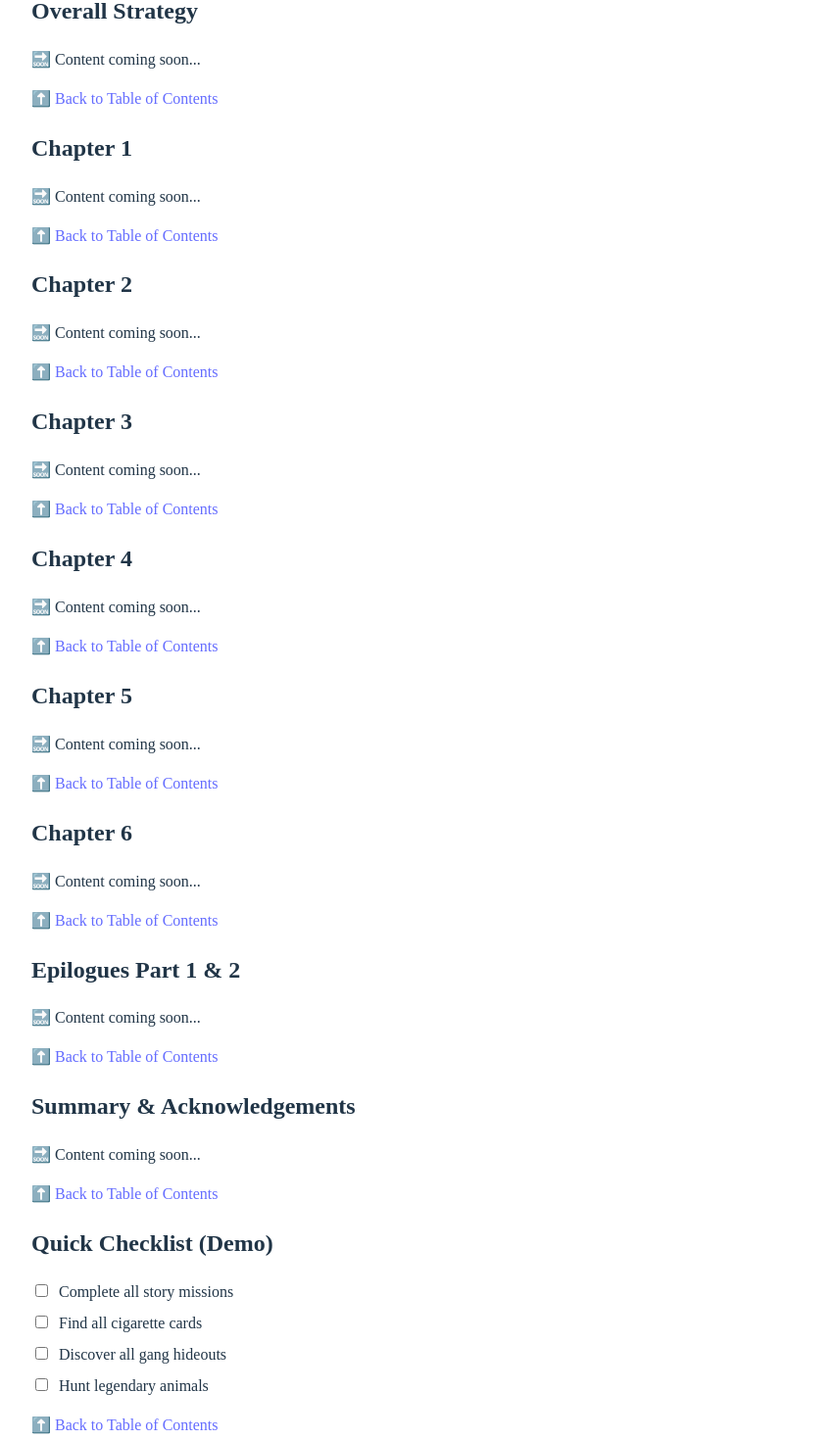
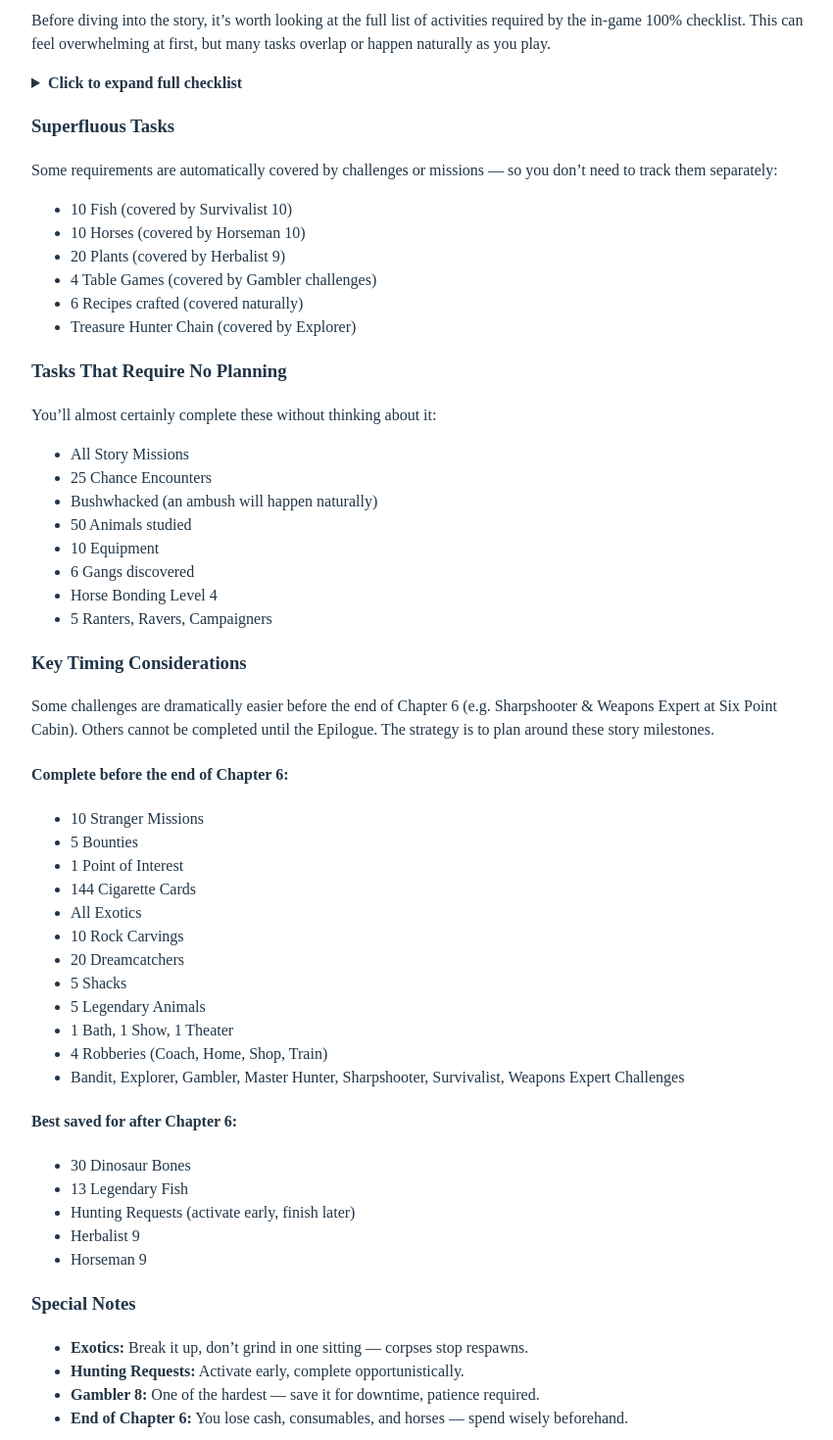
Before and after one commit to ScottA-Reeve/rdr2-100-checklist-react, a React (Vite) app: page / in a window 1280 px wide. Shown: the part 980-2450 px from the top of the page at 98% size, without its empty margins (0-850 px from the left). Built offline with nearby package versions, Linux system fonts and the light colour scheme.

Commit message:
Added Overall Strategy section to guide

```diff
--- a/src/App.jsx
+++ b/src/App.jsx
@@ -26,23 +26,16 @@ function App() {
   };
 
   return (
-    <div
-      style={{
-        padding: "2rem",
-        fontFamily: "serif",
-        maxWidth: "800px",
-        margin: "auto",
-      }}
-    >
+    <div style={{ padding: "2rem", fontFamily: "serif", maxWidth: "800px", margin: "auto" }}>
       <h1>Red Dead Redemption 2 - 100% Completion Guide</h1>
 
       {/* --- Introduction Section --- */}
-      <section id="introduction">
+      <section>
         <h2>Introduction</h2>
         <p>
           The purpose of this guide is to provide a strategy for achieving 100%
-          completion in <strong>Red Dead Redemption 2</strong> as efficiently as
-          possible.
+          completion in <strong>Red Dead Redemption 2</strong> as efficiently
+          as possible.
         </p>
         <p>
           Unlike many other guides, this one focuses on the{" "}
@@ -64,42 +57,21 @@ function App() {
           <strong>spoilers</strong> are unavoidable, so proceed with caution if
           you are new to the story.
         </p>
-        <p>
-          <a href="#toc">⬇️ Go to Table of Contents</a>
-        </p>
       </section>
 
       {/* --- Table of Contents --- */}
       <section id="toc">
         <h2>Table of Contents</h2>
         <ol>
-          <li>
-            <a href="#strategy">A) Overall Strategy *</a>
-          </li>
-          <li>
-            <a href="#chapter1">B) Chapter 1</a>
-          </li>
-          <li>
-            <a href="#chapter2">C) Chapter 2</a>
-          </li>
-          <li>
-            <a href="#chapter3">D) Chapter 3</a>
-          </li>
-          <li>
-            <a href="#chapter4">E) Chapter 4</a>
-          </li>
-          <li>
-            <a href="#chapter5">F) Chapter 5</a>
-          </li>
-          <li>
-            <a href="#chapter6">G) Chapter 6</a>
-          </li>
-          <li>
-            <a href="#epilogues">H) Epilogues Part 1 &amp; 2</a>
-          </li>
-          <li>
-            <a href="#summary">I) Summary &amp; Acknowledgements</a>
-          </li>
+          <li><a href="#strategy">A) Overall Strategy *</a></li>
+          <li><a href="#chapter1">B) Chapter 1</a></li>
+          <li><a href="#chapter2">C) Chapter 2</a></li>
+          <li><a href="#chapter3">D) Chapter 3</a></li>
+          <li><a href="#chapter4">E) Chapter 4</a></li>
+          <li><a href="#chapter5">F) Chapter 5</a></li>
+          <li><a href="#chapter6">G) Chapter 6</a></li>
+          <li><a href="#epilogues">H) Epilogues Part 1 &amp; 2</a></li>
+          <li><a href="#summary">I) Summary &amp; Acknowledgements</a></li>
         </ol>
         <p>
           <em>
@@ -110,73 +82,144 @@ function App() {
         </p>
       </section>
 
-      {/* --- Placeholder Sections --- */}
+      {/* --- Overall Strategy Section --- */}
       <section id="strategy">
-        <h2>Overall Strategy</h2>
-        <p>🔜 Content coming soon...</p>
+        <h2>A) Overall Strategy</h2>
+
         <p>
-          <a href="#toc">⬆️ Back to Table of Contents</a>
+          Before diving into the story, it’s worth looking at the full list of
+          activities required by the in-game 100% checklist. This can feel
+          overwhelming at first, but many tasks overlap or happen naturally as
+          you play.
         </p>
-      </section>
-      <section id="chapter1">
-        <h2>Chapter 1</h2>
-        <p>🔜 Content coming soon...</p>
+
+        <details>
+          <summary><strong>Click to expand full checklist</strong></summary>
+          <pre style={{ whiteSpace: "pre-wrap", marginTop: "1rem" }}>
+Missions and Events:
+ - Missions
+ - 10 Strangers
+ - 5 Bounties
+ - 25 Chance Encounters
+ - Bushwhacked
+ - 6 Gang Hideouts
+
+Collectibles:
+ - 1 Point of Interest
+ - 9 Graves
+ - 144 Cigarette Cards
+ - 30 Dinosaur Bones
+ - 13 Legendary Fish
+ - All Exotics
+ - 10 Rock Carvings
+ - All Hunting Requests
+ - 1 Treasure Hunter Chain
+ - 20 Dreamcatchers
+
+Compendium:
+ - 50 Animals
+ - 10 Equipment
+ - 10 Fish
+ - 6 Gangs
+ - 10 Horses
+ - 20 Plants
+ - 48 Weapons
+
+Player:
+ - Max Health, Stamina, Dead Eye
+ - Horse Bonding Level 4
+ - All 9 Challenges Completed
+
+Miscellaneous:
+ - 5 Shacks
+ - 5 Legendary Animals
+ - 4 Table Games
+ - 5 Ranters, Ravers, Campaigners
+ - 1 Bath
+ - 1 Show
+ - 1 Theater
+ - 6 Recipes crafted
+ - 4 Robberies: Coach, Home, Shop, Train
+          </pre>
+        </details>
+
+        <h3>Superfluous Tasks</h3>
         <p>
-          <a href="#toc">⬆️ Back to Table of Contents</a>
+          Some requirements are automatically covered by challenges or missions
+          — so you don’t need to track them separately:
         </p>
-      </section>
-      <section id="chapter2">
-        <h2>Chapter 2</h2>
-        <p>🔜 Content coming soon...</p>
+        <ul>
+          <li>10 Fish (covered by Survivalist 10)</li>
+          <li>10 Horses (covered by Horseman 10)</li>
+          <li>20 Plants (covered by Herbalist 9)</li>
+          <li>4 Table Games (covered by Gambler challenges)</li>
+          <li>6 Recipes crafted (covered naturally)</li>
+          <li>Treasure Hunter Chain (covered by Explorer)</li>
+        </ul>
+
+        <h3>Tasks That Require No Planning</h3>
         <p>
-          <a href="#toc">⬆️ Back to Table of Contents</a>
+          You’ll almost certainly complete these without thinking about it:
         </p>
-      </section>
-      <section id="chapter3">
-        <h2>Chapter 3</h2>
-        <p>🔜 Content coming soon...</p>
+        <ul>
+          <li>All Story Missions</li>
+          <li>25 Chance Encounters</li>
+          <li>Bushwhacked (an ambush will happen naturally)</li>
+          <li>50 Animals studied</li>
+          <li>10 Equipment</li>
+          <li>6 Gangs discovered</li>
+          <li>Horse Bonding Level 4</li>
+          <li>5 Ranters, Ravers, Campaigners</li>
+        </ul>
+
+        <h3>Key Timing Considerations</h3>
         <p>
-          <a href="#toc">⬆️ Back to Table of Contents</a>
+          Some challenges are dramatically easier before the end of Chapter 6
+          (e.g. Sharpshooter & Weapons Expert at Six Point Cabin). Others
+          cannot be completed until the Epilogue. The strategy is to plan
+          around these story milestones.
         </p>
-      </section>
-      <section id="chapter4">
-        <h2>Chapter 4</h2>
-        <p>🔜 Content coming soon...</p>
-        <p>
-          <a href="#toc">⬆️ Back to Table of Contents</a>
-        </p>
-      </section>
-      <section id="chapter5">
-        <h2>Chapter 5</h2>
-        <p>🔜 Content coming soon...</p>
-        <p>
-          <a href="#toc">⬆️ Back to Table of Contents</a>
-        </p>
-      </section>
-      <section id="chapter6">
-        <h2>Chapter 6</h2>
-        <p>🔜 Content coming soon...</p>
-        <p>
-          <a href="#toc">⬆️ Back to Table of Contents</a>
-        </p>
-      </section>
-      <section id="epilogues">
-        <h2>Epilogues Part 1 &amp; 2</h2>
-        <p>🔜 Content coming soon...</p>
-        <p>
-          <a href="#toc">⬆️ Back to Table of Contents</a>
-        </p>
-      </section>
-      <section id="summary">
-        <h2>Summary &amp; Acknowledgements</h2>
-        <p>🔜 Content coming soon...</p>
+
+        <h4>Complete before the end of Chapter 6:</h4>
+        <ul>
+          <li>10 Stranger Missions</li>
+          <li>5 Bounties</li>
+          <li>1 Point of Interest</li>
+          <li>144 Cigarette Cards</li>
+          <li>All Exotics</li>
+          <li>10 Rock Carvings</li>
+          <li>20 Dreamcatchers</li>
+          <li>5 Shacks</li>
+          <li>5 Legendary Animals</li>
+          <li>1 Bath, 1 Show, 1 Theater</li>
+          <li>4 Robberies (Coach, Home, Shop, Train)</li>
+          <li>Bandit, Explorer, Gambler, Master Hunter, Sharpshooter, Survivalist, Weapons Expert Challenges</li>
+        </ul>
+
+        <h4>Best saved for after Chapter 6:</h4>
+        <ul>
+          <li>30 Dinosaur Bones</li>
+          <li>13 Legendary Fish</li>
+          <li>Hunting Requests (activate early, finish later)</li>
+          <li>Herbalist 9</li>
+          <li>Horseman 9</li>
+        </ul>
+
+        <h3>Special Notes</h3>
+        <ul>
+          <li><strong>Exotics:</strong> Break it up, don’t grind in one sitting — corpses stop respawns.</li>
+          <li><strong>Hunting Requests:</strong> Activate early, complete opportunistically.</li>
+          <li><strong>Gambler 8:</strong> One of the hardest — save it for downtime, patience required.</li>
+          <li><strong>End of Chapter 6:</strong> You lose cash, consumables, and horses — spend wisely beforehand.</li>
+        </ul>
+
         <p>
           <a href="#toc">⬆️ Back to Table of Contents</a>
         </p>
       </section>
 
       {/* --- Checklist Section --- */}
-      <section id="checklist">
+      <section>
         <h2>Quick Checklist (Demo)</h2>
         <ul style={{ listStyle: "none", padding: 0 }}>
           {tasks.map((task) => (
@@ -194,9 +237,6 @@ function App() {
             </li>
           ))}
         </ul>
-        <p>
-          <a href="#toc">⬆️ Back to Table of Contents</a>
-        </p>
       </section>
     </div>
   );
```
